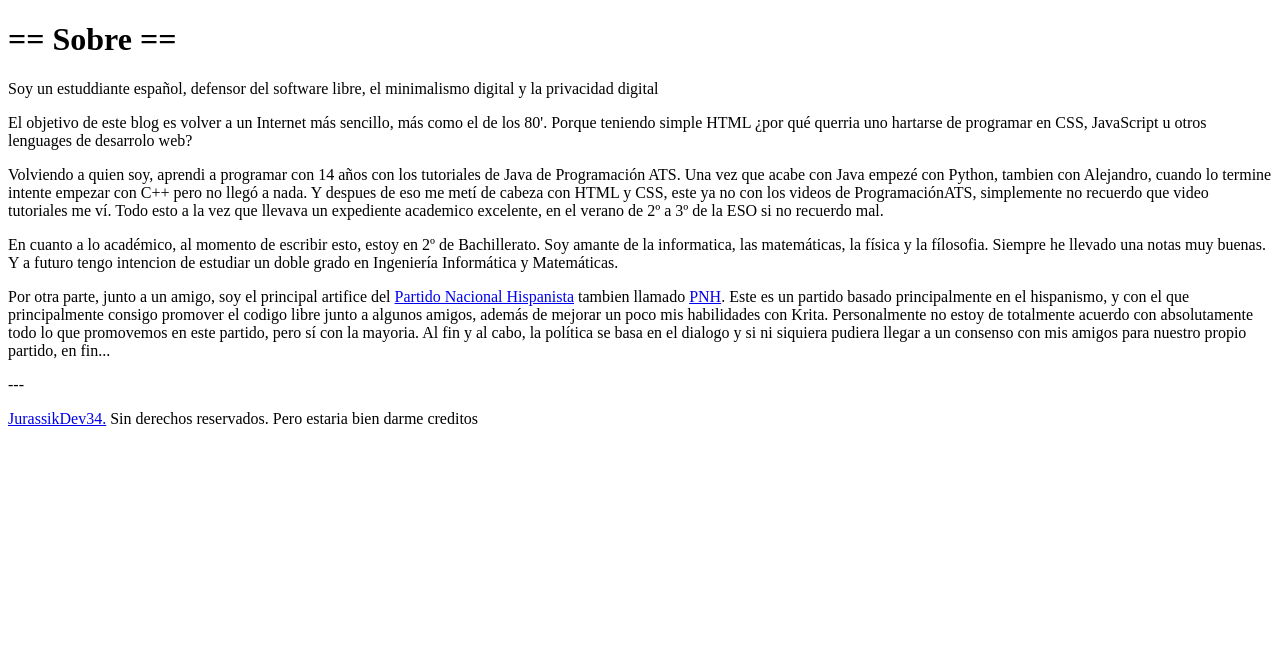
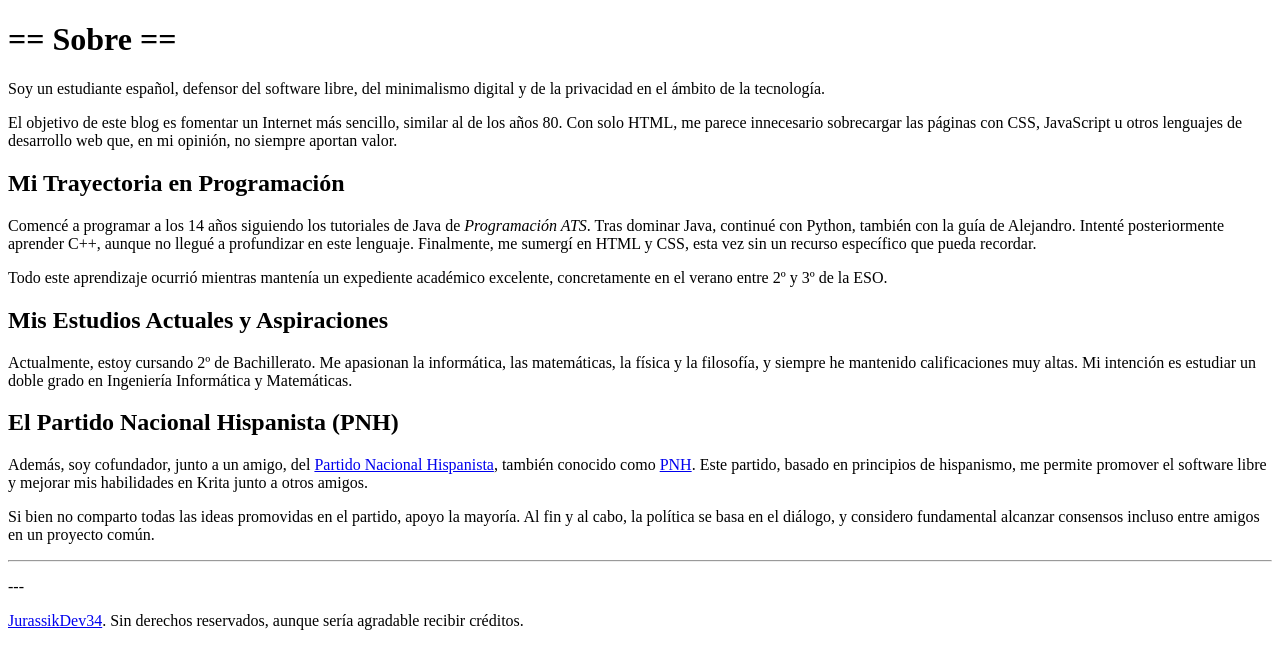
Before and after one commit to jurassikdev34/plaintext, a plain HTML site: page sobre.html in a window 1280 px wide. Drawn offline with Linux system fonts and the light colour scheme.

Commit message:
Mejorar SEO y terminar "Los Inicios"

```diff
--- a/sobre.html
+++ b/sobre.html
@@ -1,26 +1,46 @@
 <!DOCTYPE html>
-<html>
-  <head>
+<html lang="es">
+<head>
     <meta charset="utf-8">
-    <title>JurassikDev34</title>
-  </head>
-  <body>
-    <div class="container">
-      <h1> == Sobre == </h1>
-      <p>
-      <p>Soy un estuddiante español, defensor del software libre, el minimalismo digital y la privacidad digital</p>
-      <p>El objetivo de este blog es volver a un Internet más sencillo, más como el de los 80'. Porque teniendo simple HTML ¿por qué querria uno hartarse de programar en CSS, JavaScript u otros lenguages de desarrolo web?</p>
-      <p>Volviendo a quien soy, aprendi a programar con 14 años con los tutoriales de Java de Programación ATS. Una vez que acabe con Java empezé con Python, tambien con Alejandro, cuando lo termine intente empezar con C++ pero no llegó a nada. Y despues de eso me metí de cabeza con HTML y CSS, este ya no con los videos de ProgramaciónATS, simplemente no recuerdo que video tutoriales me ví. Todo esto a la vez que llevava un expediente academico excelente, en el verano de 2º a 3º de la ESO si no recuerdo mal.</p>
+    <meta name="viewport" content="width=device-width, initial-scale=1.0">
+    <title>Sobre JurassikDev34 - Blog de Software Libre y Tecnología</title>
+    <meta name="description" content="Conozca más sobre JurassikDev34: un estudiante apasionado por el software libre, el minimalismo digital, la privacidad y la programación.">
+    <meta name="keywords" content="JurassikDev34, blog, software libre, minimalismo digital, privacidad, programación, Partido Nacional Hispanista">
+    <meta name="author" content="JurassikDev34">
+</head>
+<body>
+    <header>
+        <h1>== Sobre ==</h1>
+    </header>
 
-      <p>En cuanto a lo académico, al momento de escribir esto, estoy en 2º de Bachillerato. Soy amante de la informatica, las matemáticas, la física y la fílosofia. Siempre he llevado una notas muy buenas. Y a futuro tengo intencion de estudiar un doble grado en Ingeniería Informática y Matemáticas.</p>
-      </p>
+    <main class="container">
+        <section>
+            <p>Soy un estudiante español, defensor del software libre, del minimalismo digital y de la privacidad en el ámbito de la tecnología.</p>
+            <p>El objetivo de este blog es fomentar un Internet más sencillo, similar al de los años 80. Con solo HTML, me parece innecesario sobrecargar las páginas con CSS, JavaScript u otros lenguajes de desarrollo web que, en mi opinión, no siempre aportan valor.</p>
+        </section>
 
-      <p>Por otra parte, junto a un amigo, soy el principal artifice del <a href="https://partidonacionalhispanista.09072007.xyz">Partido Nacional Hispanista</a> tambien llamado <a href="https://pnh.09072007.xyz"> PNH</a>. Este es un partido basado principalmente en el hispanismo, y con el que principalmente consigo promover el codigo libre junto a algunos amigos, además de mejorar un poco mis habilidades con Krita. Personalmente no estoy de totalmente acuerdo con absolutamente todo lo que promovemos en este partido, pero sí con la mayoria. Al fin y al cabo, la política se basa en el dialogo y si ni siquiera pudiera llegar a un consenso con mis amigos para nuestro propio partido, en fin...</p>
-    </div>
+        <section>
+            <h2>Mi Trayectoria en Programación</h2>
+            <p>Comencé a programar a los 14 años siguiendo los tutoriales de Java de <i>Programación ATS</i>. Tras dominar Java, continué con Python, también con la guía de Alejandro. Intenté posteriormente aprender C++, aunque no llegué a profundizar en este lenguaje. Finalmente, me sumergí en HTML y CSS, esta vez sin un recurso específico que pueda recordar.</p>
+            <p>Todo este aprendizaje ocurrió mientras mantenía un expediente académico excelente, concretamente en el verano entre 2º y 3º de la ESO.</p>
+        </section>
 
-  </body>
-  <footer>
-    <p>---</p>
-    <p><a href="mailto:jurassikdev34@09072007.xyz">JurassikDev34.</a> Sin derechos reservados. Pero estaria bien darme creditos</p>
-  </footer>
+        <section>
+            <h2>Mis Estudios Actuales y Aspiraciones</h2>
+            <p>Actualmente, estoy cursando 2º de Bachillerato. Me apasionan la informática, las matemáticas, la física y la filosofía, y siempre he mantenido calificaciones muy altas. Mi intención es estudiar un doble grado en Ingeniería Informática y Matemáticas.</p>
+        </section>
+
+        <section>
+            <h2>El Partido Nacional Hispanista (PNH)</h2>
+            <p>Además, soy cofundador, junto a un amigo, del <a href="https://partidonacionalhispanista.09072007.xyz" title="Visitar la página del Partido Nacional Hispanista">Partido Nacional Hispanista</a>, también conocido como <a href="https://pnh.09072007.xyz" title="Página oficial del PNH">PNH</a>. Este partido, basado en principios de hispanismo, me permite promover el software libre y mejorar mis habilidades en Krita junto a otros amigos.</p>
+            <p>Si bien no comparto todas las ideas promovidas en el partido, apoyo la mayoría. Al fin y al cabo, la política se basa en el diálogo, y considero fundamental alcanzar consensos incluso entre amigos en un proyecto común.</p>
+        </section>
+    </main>
+
+    <footer>
+        <hr>
+        <p>---</p>
+        <p><a href="mailto:jurassikdev34@09072007.xyz" title="Envíame un mensaje">JurassikDev34</a>. Sin derechos reservados, aunque sería agradable recibir créditos.</p>
+    </footer>
+</body>
 </html>
```
Also changed, not shown: blog.html (+28 -19 lines), index.html (+23 -16 lines), posts/1-losinicios.html (+34 -22 lines).
